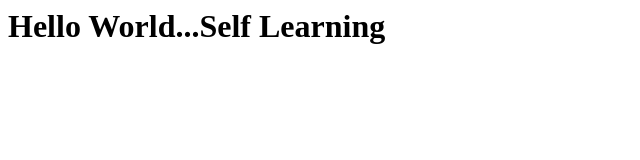
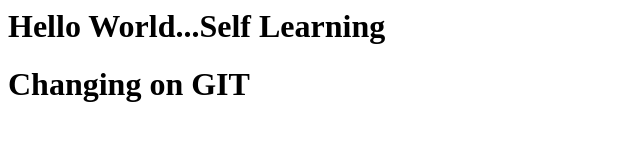
Before and after one commit to pradyumnasav/gitjenkinsdockerrepo, a plain HTML site: page index.html in a window 1280 px wide. Shown: the whole page, without its empty margins (0-640 px from the left). Drawn offline with Linux system fonts and the light colour scheme.

Commit message:
Update index.html

```diff
--- a/index.html
+++ b/index.html
@@ -1 +1,2 @@
 <h1>Hello World...Self Learning<h1>
+<h1>Changing on GIT<h1>
```
